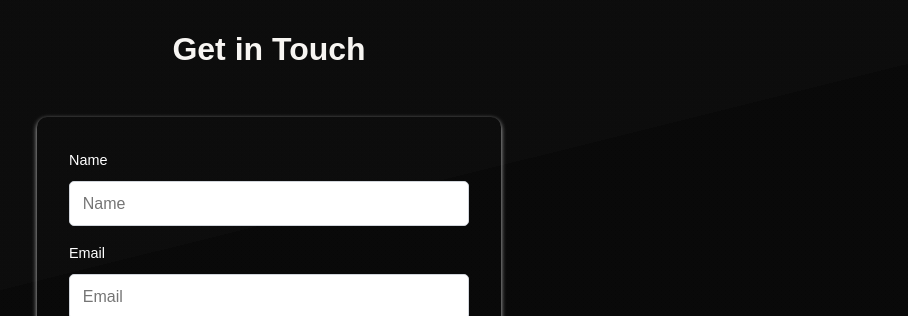
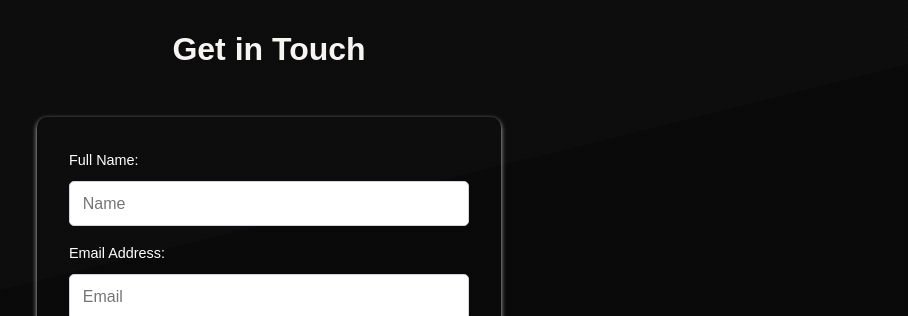
Before and after one commit to rodelgn/rn_portfolio, a React (Vite) app: page / in a window 1280 px wide. Shown: the part 2228-2544 px from the top of the page, without its empty margins (371-1279 px from the left). Built offline with nearby package versions, Linux system fonts and the light colour scheme; a web font is replaced by a local one.

Commit message:
Initial update

```diff
--- a/src/components/Footer.jsx
+++ b/src/components/Footer.jsx
@@ -84,15 +84,15 @@ const Footer = forwardRef (( props, ref ) => {
             <h1>Get in Touch</h1>
 
             <div className='form-cntnr'>
-                <form className='input-cntnr' action="" method="post">
-                    <label>Name</label>
-                    <input type="text" placeholder='Name'/>
-                    <label>Email</label>
-                    <input type="text" placeholder='Email'/>
+                <form className='input-cntnr' action="" method="post" onSubmit={onSubmit}>
+                    <label>Full Name:</label>
+                    <input type="text" value={formData.name} onChange={handleInput} placeholder='Name' name='name' required/>
+                    <label>Email Address:</label>
+                    <input type="text" value={formData.email} onChange={handleInput} placeholder='Email' name='email' required/>
                     {/* <label>Company</label>
                     <input type="text" placeholder='Company'/> */}
                     <label>Message:</label>
-                    <textarea placeholder="Enter Message" rows="4" cols="50" defaultValue=""></textarea>
+                    <textarea placeholder="Enter Message" value={formData.message} onChange={handleInput} rows="4" cols="50" name='message' required></textarea>
                     <button type='submit'>Send Message</button>
                 </form>
             </div>
```
